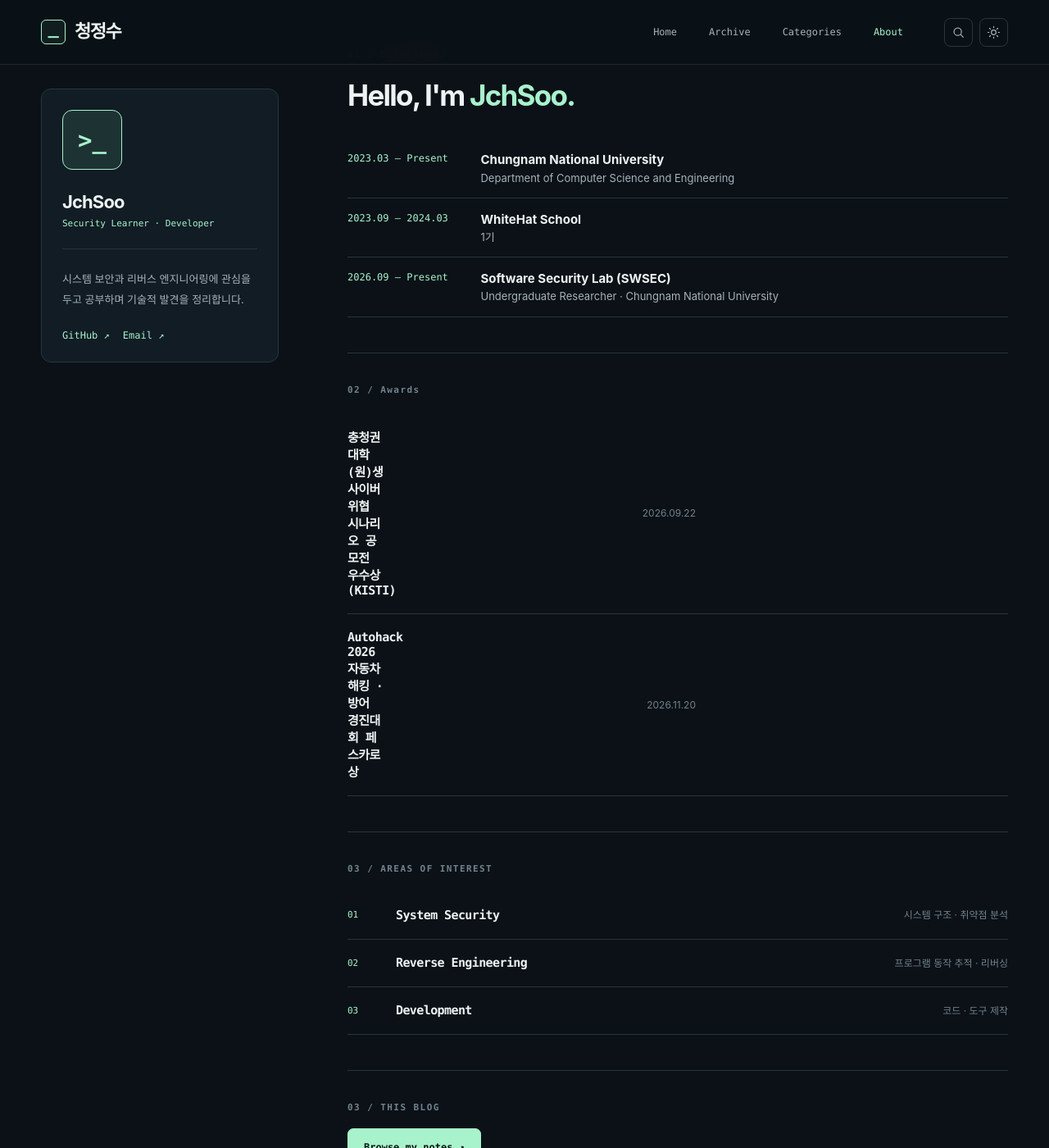
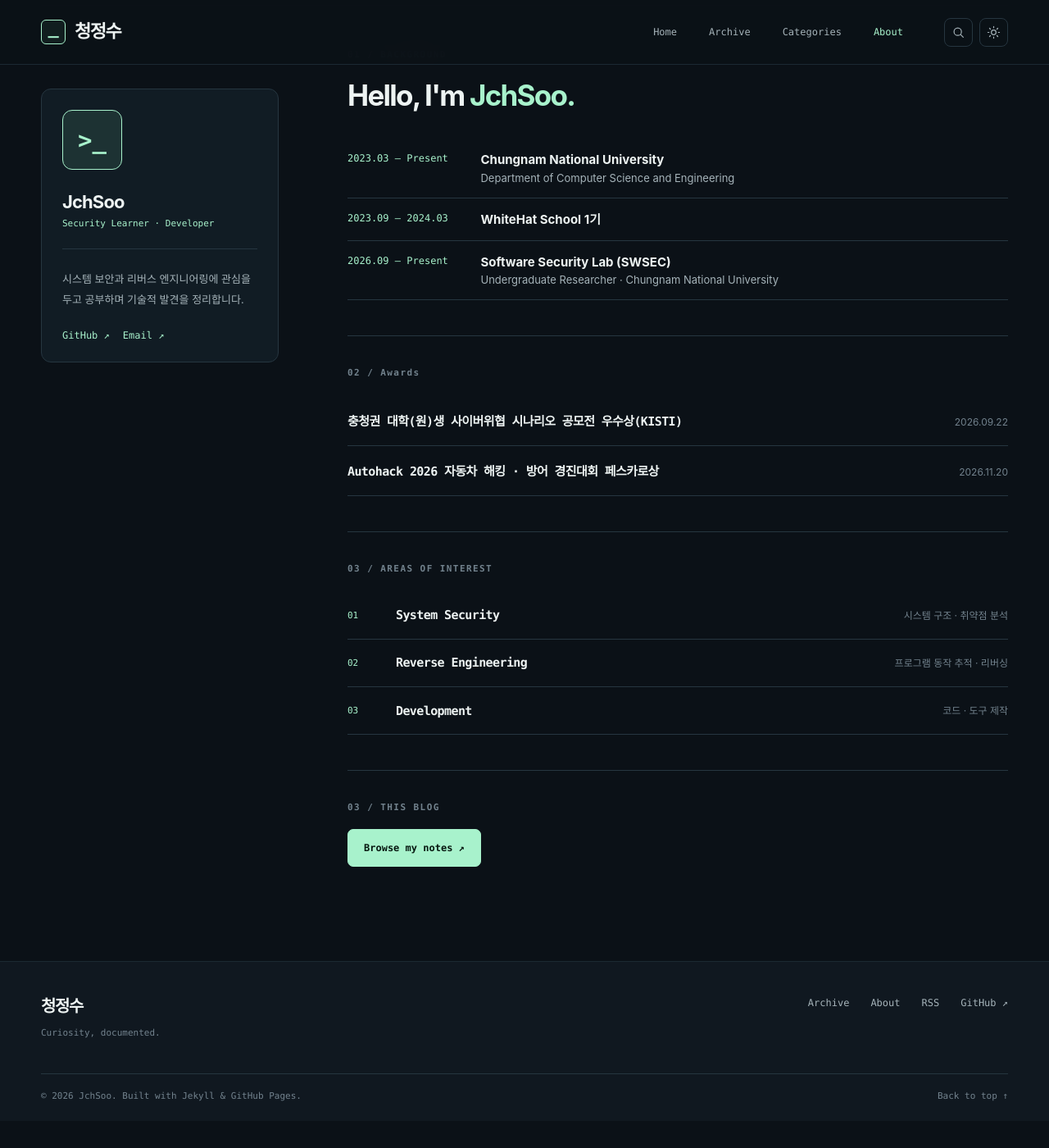
Before and after one commit to JchSoo/jchsoo.github.io, a Jekyll site: the page built from about.html, in a window 1280 px wide and 1400 px high, scrolled down 345 px. Shown: the whole window at 82% size. Built offline with Jekyll 4.4.1, drawn with Linux system fonts in a browser that asks for light colours; after the commit the page ends 1712 px from its top, so only the background shows below that.

Commit message:
layout 수정

```diff
--- a/about.html
+++ b/about.html
@@ -41,8 +41,7 @@ permalink: /about/
       <li>
         <span class="about-timeline-date"><time datetime="2023-09">2023.09</time> – <time datetime="2024-03">2024.03</time></span>
         <div class="about-timeline-entry">
-          <strong>WhiteHat School</strong>
-          <span>1기</span>
+          <strong>WhiteHat School 1기</strong>
         </div>
       </li>
       <li>
@@ -56,7 +55,7 @@ permalink: /about/
 
     <div class="about-divider"></div>
     <div class="eyebrow">02 / Awards</div>
-    <div class="interest-list">
+    <div class="interest-list award-list">
       <div>
         <strong>충청권 대학(원)생 사이버위협 시나리오 공모전 우수상(KISTI)</strong>
         <small>2026.09.22</small>
--- a/assets/css/style.css
+++ b/assets/css/style.css
@@ -162,6 +162,9 @@ button, input {font: inherit;} button {cursor: pointer;} svg {display:block;}
 .about-timeline-date{flex:0 0 20ch;color:var(--accent);font:12px/1.75 var(--font-mono);}
 .about-timeline-entry{flex:1 1 240px;font-size:15px;line-height:1.55;}
 .about-timeline-entry span{display:block;color:var(--secondary);font-size:13px;}
+.interest-list.award-list>div{display:flex;flex-wrap:wrap;align-items:baseline;gap:6px 15px;}
+.award-list strong{flex:1 1 320px;min-width:0;word-break:keep-all;overflow-wrap:anywhere;}
+.interest-list.award-list small{margin-top:0;white-space:nowrap;}
 /* Post & prose */
 .post-hero {padding-top:74px;padding-bottom:38px;}.post-kicker{display:flex;gap:13px;align-items:center;flex-wrap:wrap;margin-top:48px;color:var(--muted);font:12px var(--font-mono);}.post-hero h1{font-size:clamp(34px,4.3vw,51px);line-height:1.35;letter-spacing:-.055em;margin:21px 0 17px;word-break:keep-all;}.post-description{font-size:16px;line-height:1.8;color:var(--secondary);margin:0;word-break:keep-all;}.post-byline{display:flex;align-items:center;gap:10px;color:var(--muted);font:12px var(--font-mono);margin-top:31px;}.mini-avatar{width:27px;height:27px;border-radius:6px;display:grid;place-items:center;color:var(--accent);background:var(--panel);border:1px solid var(--line);font-size:12px;}.byline-dot{color:var(--line);}.article-rule{height:1px;background:var(--line);}
 .article-body{padding-top:44px;padding-bottom:50px;}
--- a/index.html
+++ b/index.html
@@ -4,8 +4,7 @@ layout: default
 <section class="hero"><div class="shell hero-grid">
   <div class="hero-copy">
     <div class="eyebrow hero-eyebrow"><span class="eyebrow-line"></span> PERSONAL FIELD NOTES</div>
-    <h1>Think deeply.<br><span>Trace everything.</span></h1>
-    <p class="hero-korean">코드를 읽고, 동작을 추적하고,<br>배운 것을 기록합니다.</p>
+    <p class="hero-korean">코드를 읽고, 동작을 추적하고.</p>
     <p class="hero-description">{{ site.about_short | escape }}</p>
     <div class="hero-cta"><a class="primary-button" href="{{ '/archive/' | relative_url }}">Explore notes <span aria-hidden="true">↗</span></a><a class="text-button" href="{{ '/about/' | relative_url }}">About me <span aria-hidden="true">→</span></a></div>
     <div class="hero-footnote"><span class="live-dot"></span> LEARNING IN PUBLIC <span class="hero-footnote-separator">·</span> BUILDING & DOCUMENTING</div>
```
